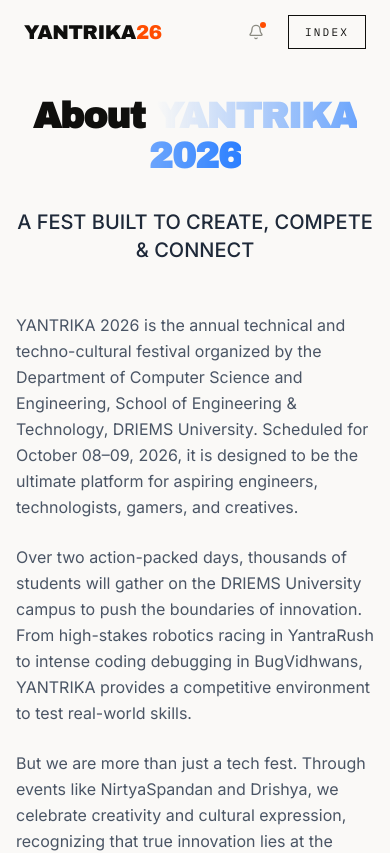
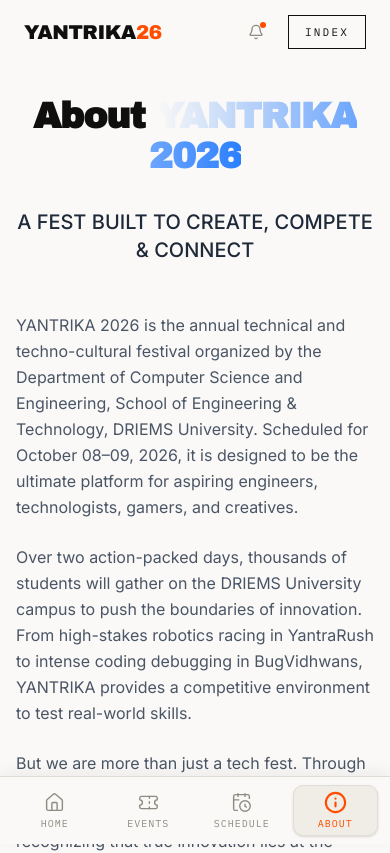
Before and after one commit to devprakash93/yantrika-2026, a React (Vite) app: page /about in a window 390 px wide. Shown: the top 853 px of the page. Built offline with nearby package versions, Linux system fonts and the light colour scheme.

Commit message:
feat: update mobile bottom navigation to exactly 4 items (HOME, EVENTS, SCHEDULE, ABOUT)

```diff
--- a/src/App.tsx
+++ b/src/App.tsx
@@ -12,12 +12,15 @@
 import Contact from './pages/Contact';
 import Search from './pages/Search';
 
+import MobileNav from './components/MobileNav';
+
 function App() {
   return (
     <Router>
       <CustomCursor />
-      <div className="flex flex-col min-h-screen bg-paper">
+      <div className="flex flex-col min-h-screen bg-paper pb-[68px] md:pb-0">
         <Navbar />
+        <MobileNav />
         <main className="flex-grow">
           <Routes>
             <Route path="/"           element={<Home />} />
--- a/src/components/MobileNav.tsx
+++ b/src/components/MobileNav.tsx
@@ -1,20 +1,19 @@
 import { Link, useLocation } from 'react-router-dom';
-import { Home, Ticket, CalendarClock, Search, Info } from 'lucide-react';
+import { Home, Ticket, CalendarClock, Info } from 'lucide-react';
 import { motion } from 'framer-motion';
 
 const navItems = [
-  { name: 'Home',     path: '/',         icon: Home },
-  { name: 'Events',   path: '/events',   icon: Ticket },
-  { name: 'Schedule', path: '/schedule', icon: CalendarClock },
-  { name: 'Search',   path: '/search',   icon: Search },
-  { name: 'About',    path: '/about',    icon: Info },
+  { name: 'HOME',     path: '/',         icon: Home },
+  { name: 'EVENTS',   path: '/events',   icon: Ticket },
+  { name: 'SCHEDULE', path: '/schedule', icon: CalendarClock },
+  { name: 'ABOUT',    path: '/about',    icon: Info },
 ];
 
 export default function MobileNav() {
   const location = useLocation();
 
   return (
-    <nav className="md:hidden fixed bottom-0 left-0 right-0 z-50 flex items-center justify-between px-3 bg-[#F5F8FC] border-t border-[#E2E8F0] shadow-[0_-4px_16px_rgba(0,0,0,0.06)]"
+    <nav className="md:hidden fixed bottom-0 left-0 right-0 z-50 flex items-center justify-between px-2 bg-paper border-t border-rule shadow-[0_-4px_16px_rgba(15,15,13,0.06)]"
       style={{ height: 68, paddingBottom: 'env(safe-area-inset-bottom)' }}
     >
       {navItems.map((item) => {
@@ -26,13 +25,13 @@
           <Link
             key={item.path}
             to={item.path}
-            className="relative flex flex-col items-center justify-center w-full h-full gap-1 rounded-[12px]"
+            className="relative flex flex-col items-center justify-center h-full gap-1 flex-1 rounded-[12px]"
           >
             {/* Active highlight pill */}
             {isActive && (
               <motion.div
                 layoutId="nav-pill"
-                className="absolute inset-x-1 top-2 bottom-2 rounded-[10px] bg-white border border-[#E2E8F0] shadow-sm"
+                className="absolute inset-x-1 top-2 bottom-2 rounded-[10px] bg-surface border border-rule shadow-sm"
                 transition={{ type: 'spring', stiffness: 380, damping: 38 }}
               />
             )}
@@ -45,15 +44,15 @@
               <item.icon
                 className="h-[21px] w-[21px]"
                 style={{
-                  color: isActive ? '#087BFF' : '#94A3B8',
+                  color: isActive ? '#FF4D00' : '#8C8C83',
                   strokeWidth: isActive ? 2.2 : 1.6,
                 }}
               />
             </motion.div>
 
             <span
-              className="relative z-10 text-[10px] font-bold tracking-wide leading-none"
-              style={{ color: isActive ? '#087BFF' : '#94A3B8' }}
+              className="relative z-10 text-[10px] font-mono tracking-widest leading-none mt-0.5"
+              style={{ color: isActive ? '#FF4D00' : '#8C8C83' }}
             >
               {item.name}
             </span>
```
